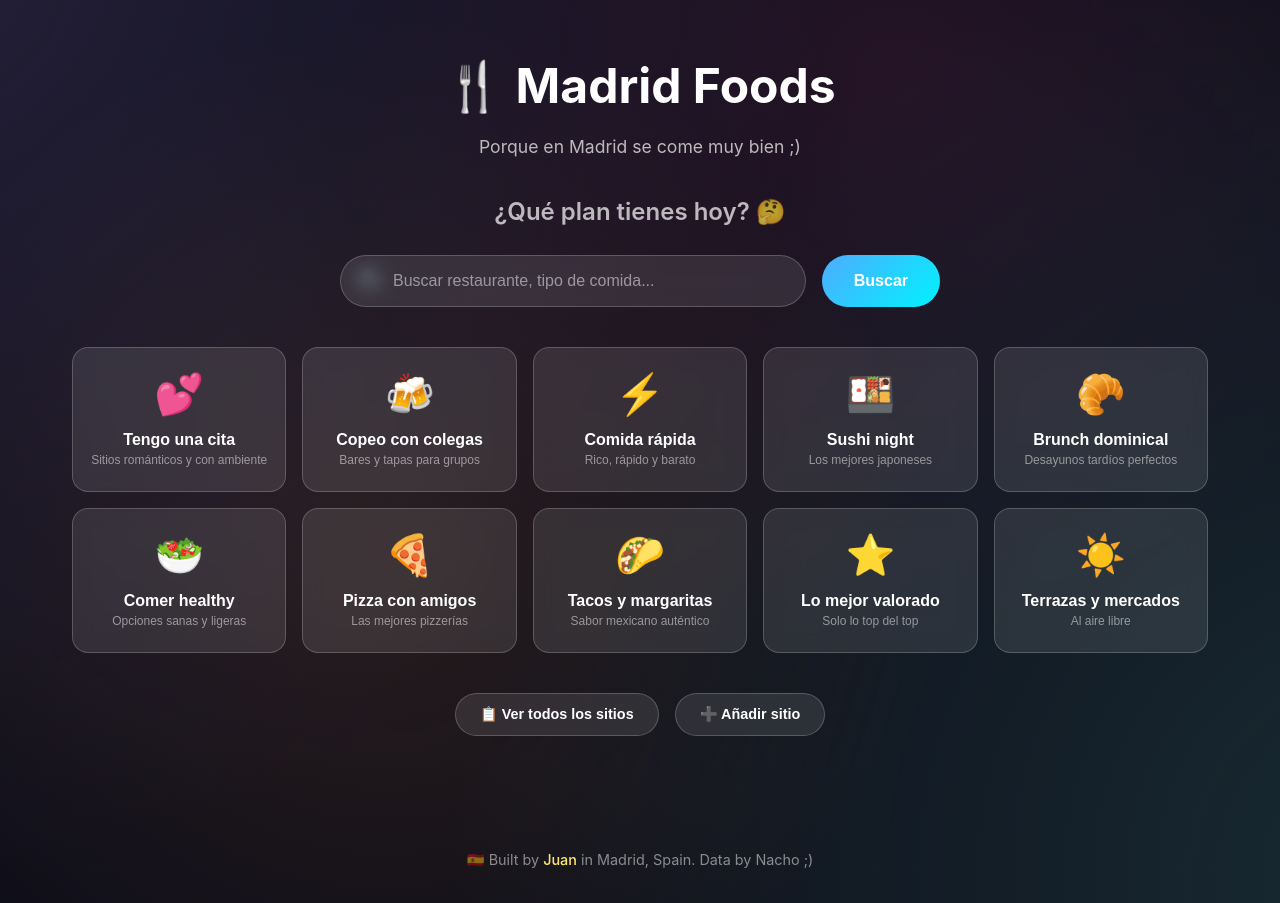
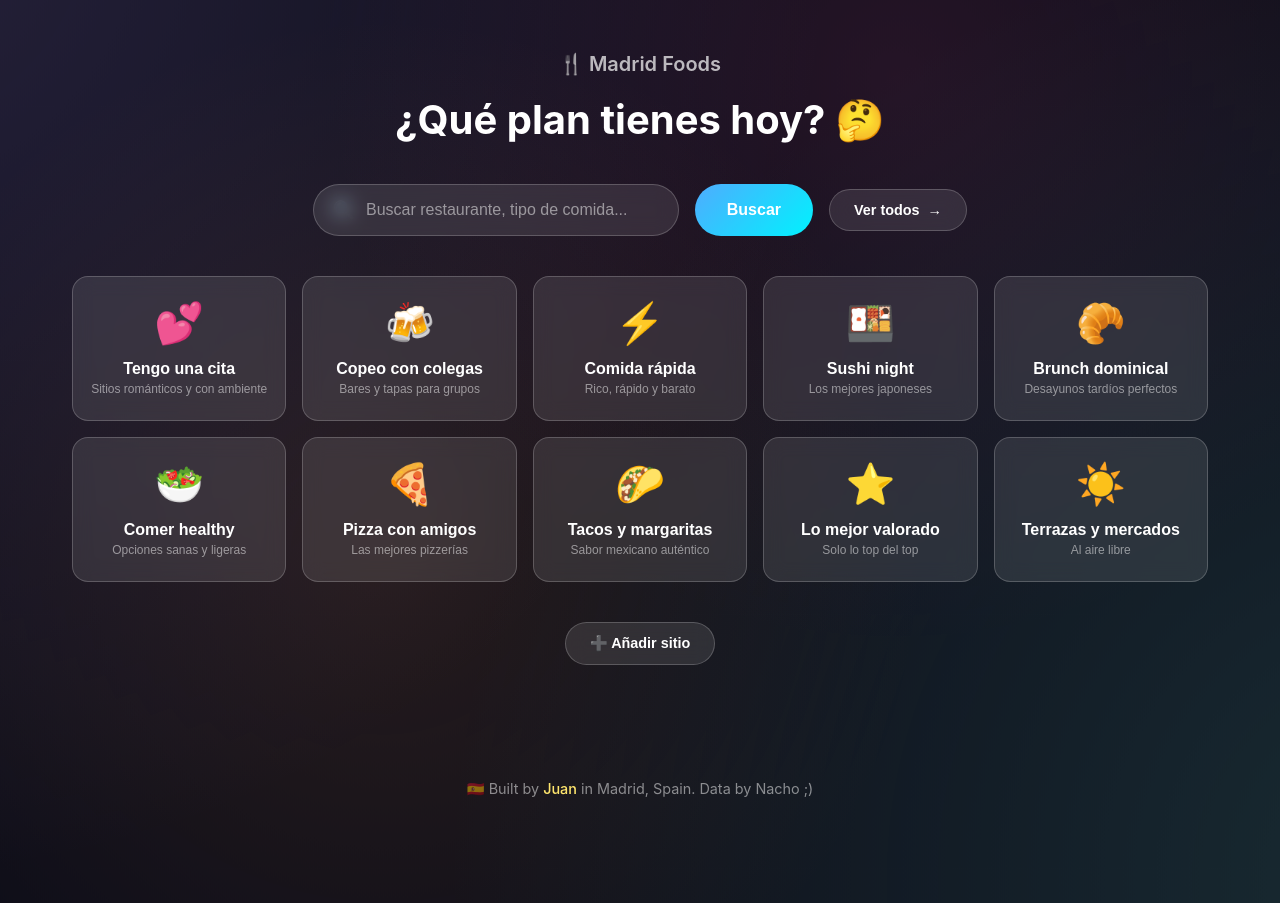
Before and after one commit to aallendez/madridfoods, a React (Vite) app: page / in a window 1280 px wide. After the commit the page ends 832 px from the top, so only its background shows below. Built offline with nearby package versions, Linux system fonts and the light colour scheme.

Commit message:
analytics

```diff
--- a/package.json
+++ b/package.json
@@ -10,10 +10,11 @@
     "preview": "vite preview"
   },
   "dependencies": {
+    "@vercel/analytics": "^1.6.1",
+    "papaparse": "^5.4.1",
     "react": "^18.3.1",
     "react-dom": "^18.3.1",
-    "react-router-dom": "^6.22.0",
-    "papaparse": "^5.4.1"
+    "react-router-dom": "^6.22.0"
   },
   "devDependencies": {
     "@types/react": "^18.3.12",
--- a/src/App.css
+++ b/src/App.css
@@ -162,16 +162,19 @@ input, textarea, select, button, a {
   animation: fadeInUp 0.5s ease-out;
 }
 
-.hero-title h1 {
-  font-size: 3rem;
-  font-weight: 700;
-  color: #ffffff;
+.hero-brand {
+  display: block;
+  font-size: 1.25rem;
+  font-weight: 600;
+  color: var(--text-secondary);
   margin-bottom: 0.5rem;
 }
 
-.subtitle {
-  font-size: 1.1rem;
-  color: var(--text-secondary);
+.hero-title h1 {
+  font-size: 2.5rem;
+  font-weight: 700;
+  color: #ffffff;
+  margin-bottom: 0;
 }
 
 /* ============================================
@@ -191,13 +194,35 @@ input, textarea, select, button, a {
   color: var(--text-secondary);
 }
 
+.search-row {
+  display: flex;
+  align-items: center;
+  justify-content: center;
+  gap: 1rem;
+  margin-bottom: 2.5rem;
+}
+
 .search-form {
   display: flex;
   gap: 1rem;
-  margin-bottom: 2.5rem;
-  max-width: 600px;
-  margin-left: auto;
-  margin-right: auto;
+  max-width: 500px;
+  flex: 1;
+}
+
+.btn-todos {
+  white-space: nowrap;
+  display: flex;
+  align-items: center;
+  gap: 0.5rem;
+}
+
+.btn-arrow {
+  display: inline-block;
+  transition: transform 0.2s ease;
+}
+
+.btn-todos:hover .btn-arrow {
+  transform: translateX(2px);
 }
 
 .search-input-wrapper {
@@ -1002,6 +1027,70 @@ input, textarea, select, button, a {
   border-top: 1px solid var(--glass-border);
 }
 
+/* Checkbox styling */
+.checkbox-label {
+  display: inline-flex;
+  align-items: center;
+  justify-content: center;
+  gap: 0.6rem;
+  padding: 0.75rem 1.5rem;
+  background: var(--surface);
+  border: 1px solid var(--glass-border);
+  border-radius: var(--radius);
+  transition: all 0.2s ease;
+  cursor: pointer;
+}
+
+.checkbox-label:hover {
+  background: var(--surface-hover);
+  border-color: var(--secondary);
+}
+
+.checkbox-label input[type="checkbox"] {
+  width: 1.1rem;
+  height: 1.1rem;
+  accent-color: var(--secondary);
+  margin: 0;
+  flex-shrink: 0;
+  vertical-align: middle;
+}
+
+.checkbox-text {
+  font-size: 0.95rem;
+  color: var(--text);
+  vertical-align: middle;
+  display: inline-flex;
+  align-items: center;
+}
+
+/* Situation options */
+.situation-options {
+  display: flex;
+  flex-wrap: wrap;
+  gap: 0.5rem;
+}
+
+.situation-btn {
+  padding: 0.5rem 1rem;
+  background: var(--surface);
+  border: 1px solid var(--glass-border);
+  border-radius: var(--radius-full);
+  font-size: 0.85rem;
+  color: var(--text);
+  transition: all 0.2s ease;
+}
+
+.situation-btn:hover {
+  background: var(--surface-hover);
+  border-color: var(--secondary);
+}
+
+.situation-btn.active {
+  background: linear-gradient(135deg, rgba(78, 205, 196, 0.3), rgba(102, 126, 234, 0.3));
+  border-color: var(--secondary);
+  color: var(--text);
+}
+
 /* ============================================
    FOOTER
    ============================================ */
@@ -1056,8 +1145,18 @@ input, textarea, select, button, a {
     justify-content: center;
   }
 
+  .search-row {
+    flex-direction: column;
+  }
+
   .search-form {
     flex-direction: column;
+    width: 100%;
+  }
+
+  .btn-todos {
+    width: 100%;
+    justify-content: center;
   }
 
   .suggestions-grid {
--- a/src/App.jsx
+++ b/src/App.jsx
@@ -3,6 +3,8 @@ import { useState, useEffect } from 'react'
 import Papa from 'papaparse'
 import HomePage from './components/HomePage'
 import RestaurantList from './components/RestaurantList'
+import { Analytics } from "@vercel/analytics/react"
+
 import './App.css'
 
 function App() {
@@ -62,6 +64,7 @@ function App() {
           element={<RestaurantList restaurants={restaurants} addRestaurant={addRestaurant} />}
         />
       </Routes>
+      <Analytics />
     </div>
   )
 }
--- a/src/components/AddRestaurantModal.jsx
+++ b/src/components/AddRestaurantModal.jsx
@@ -22,6 +22,14 @@ const RESTAURANT_TYPES = [
 
 const PRICE_OPTIONS = [10, 15, 20, 25, 30, 35, 40, 50]
 
+const SITUATION_OPTIONS = [
+  { value: 'cita', label: '💕 Cita', emoji: '💕' },
+  { value: 'amigos', label: '👯 Amigos', emoji: '👯' },
+  { value: 'familia', label: '👨‍👩‍👧‍👦 Familia', emoji: '👨‍👩‍👧‍👦' },
+  { value: 'trabajo', label: '💼 Trabajo', emoji: '💼' },
+  { value: 'solo', label: '🧘 Solo', emoji: '🧘' }
+]
+
 function AddRestaurantModal({ onClose, onAdd, existingRestaurants }) {
   const [formData, setFormData] = useState({
     name: '',
@@ -29,7 +37,9 @@ function AddRestaurantModal({ onClose, onAdd, existingRestaurants }) {
     location: '',
     price: 20,
     grade: '',
-    note: ''
+    note: '',
+    chain: false,
+    situations: []
   })
   const [errors, setErrors] = useState({})
   const [submitted, setSubmitted] = useState(false)
@@ -71,18 +81,32 @@ function AddRestaurantModal({ onClose, onAdd, existingRestaurants }) {
         location: formData.location.trim(),
         price: parseInt(formData.price),
         grade: formData.grade ? parseFloat(formData.grade) : null,
-        note: formData.note.trim()
+        note: formData.note.trim(),
+        chain: formData.chain,
+        situations: formData.situations
       })
       onClose()
     }
   }
 
   const handleChange = (e) => {
-    const { name, value } = e.target
-    setFormData(prev => ({ ...prev, [name]: value }))
+    const { name, value, type, checked } = e.target
+    setFormData(prev => ({
+      ...prev,
+      [name]: type === 'checkbox' ? checked : value
+    }))
     if (submitted) {
       setErrors(prev => ({ ...prev, [name]: '' }))
     }
+  }
+
+  const toggleSituation = (situation) => {
+    setFormData(prev => ({
+      ...prev,
+      situations: prev.situations.includes(situation)
+        ? prev.situations.filter(s => s !== situation)
+        : [...prev.situations, situation]
+    }))
   }
 
   return (
@@ -182,6 +206,34 @@ function AddRestaurantModal({ onClose, onAdd, existingRestaurants }) {
             />
           </div>
 
+          <div className="form-group">
+            <label className="checkbox-label">
+              <input
+                type="checkbox"
+                name="chain"
+                checked={formData.chain}
+                onChange={handleChange}
+              />
+              <span className="checkbox-text">🏢 Es una cadena (tiene muchos locales)</span>
+            </label>
+          </div>
+
+          <div className="form-group">
+            <label>🎯 Ideal para (opcional)</label>
+            <div className="situation-options">
+              {SITUATION_OPTIONS.map(option => (
+                <button
+                  key={option.value}
+                  type="button"
+                  className={`situation-btn ${formData.situations.includes(option.value) ? 'active' : ''}`}
+                  onClick={() => toggleSituation(option.value)}
+                >
+                  {option.label}
+                </button>
+              ))}
+            </div>
+          </div>
+
           <div className="modal-actions">
             <button type="button" className="btn btn-cancel" onClick={onClose}>
               Cancelar
--- a/src/components/HomePage.jsx
+++ b/src/components/HomePage.jsx
@@ -15,7 +15,7 @@ const suggestions = [
     text: 'Copeo con colegas',
     emoji: '🍻',
     description: 'Bares y tapas para grupos',
-    filters: { types: ['Bares/Tapeo'], note: 'copeo' }
+    filters: { types: ['Bares/Tapeo'] }
   },
   {
     text: 'Comida rápida',
@@ -167,12 +167,11 @@ function HomePage({ restaurants, addRestaurant }) {
       <main className="main-content">
         <div className="search-section">
           <div className="hero-title">
-            <h1>🍴 Madrid Foods</h1>
-            <p className="subtitle">Porque en Madrid se come muy bien ;)</p>
+            <span className="hero-brand">🍴 Madrid Foods</span>
+            <h1>¿Qué plan tienes hoy? 🤔</h1>
           </div>
 
-          <h2>¿Qué plan tienes hoy? 🤔</h2>
-
+          <div className="search-row">
             <form onSubmit={handleSearch} className="search-form">
               <div className="search-input-wrapper">
                 <span className="search-icon">🔍</span>
@@ -186,6 +185,13 @@ function HomePage({ restaurants, addRestaurant }) {
               </div>
               <button type="submit" className="search-button">Buscar</button>
             </form>
+            <button
+              className="btn btn-glass btn-todos"
+              onClick={() => navigate('/todos')}
+            >
+              Ver todos <span className="btn-arrow">→</span>
+            </button>
+          </div>
 
           <div className="suggestions-grid">
             {suggestions.map((suggestion, index) => (
@@ -203,12 +209,6 @@ function HomePage({ restaurants, addRestaurant }) {
           </div>
 
           <div className="action-buttons">
-            <button
-              className="btn btn-glass"
-              onClick={() => navigate('/todos')}
-            >
-              📋 Ver todos los sitios
-            </button>
             <button
               className="btn btn-glass"
               onClick={handleAddClick}
```
Also changed, not shown: 1 other file (tests, documents, lock files or other folders). Lines whose indentation alone changed are shown as unchanged.
